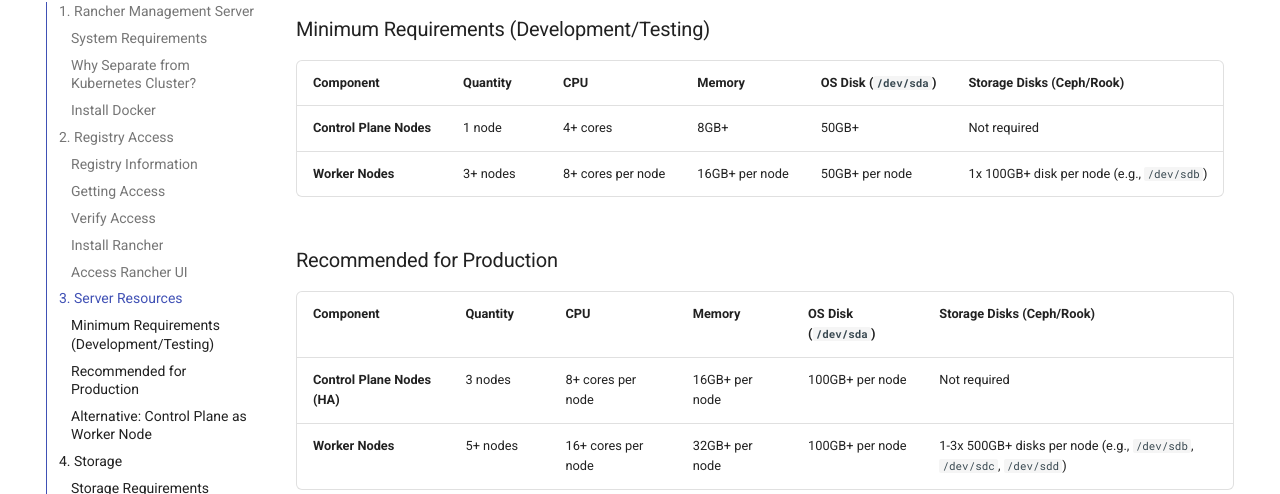
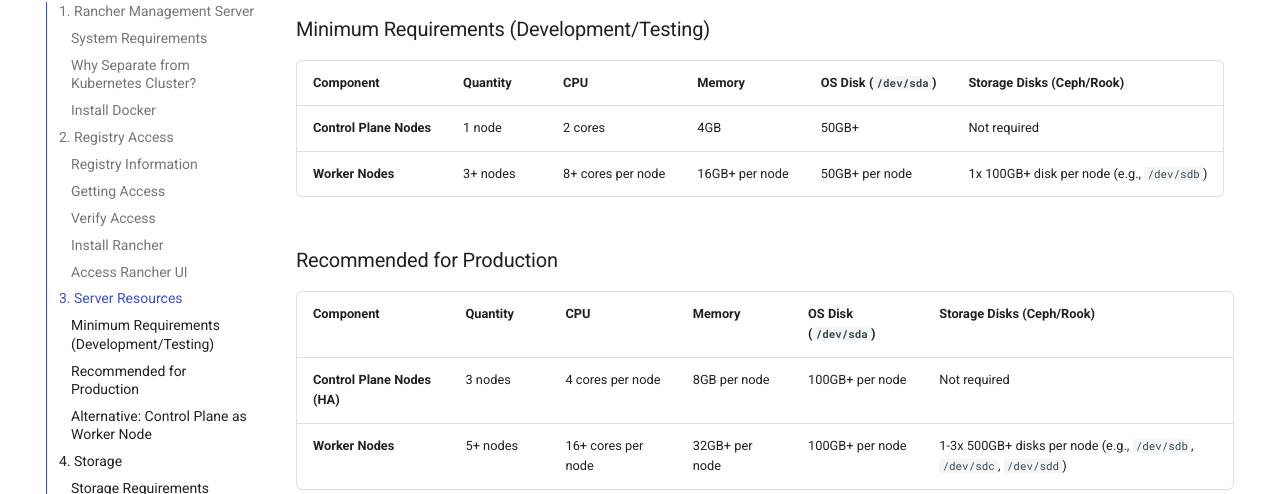
Before and after one commit to amreinch/lyra-docs, an MkDocs documentation site: the page built from docs/installation/prerequisites.md, in a window 1280 px wide and 900 px high, scrolled down 4052 px. Shown: the part 140-634 px from the top of the window. Built offline with MkDocs 1.6.1 and Material for MkDocs 9.7.7, drawn with Linux system fonts in a browser that asks for light colours; comment, search, counter and statistics services are not loaded.

Commit message:
Reduce control plane resource requirements to realistic levels
- Minimum: 2 cores, 4GB (was 4 cores, 8GB)
- Production: 4 cores, 8GB per node (was 8 cores, 16GB)
- Control plane only runs K8s components (API, etcd, scheduler)
- No application workloads on control plane in dedicated mode
- More accurate and cost-effective requirements

```diff
--- a/docs/installation/prerequisites.md
+++ b/docs/installation/prerequisites.md
@@ -182,14 +182,14 @@ Lyra Platform requires a Kubernetes cluster with adequate server resources.
 
 | Component | Quantity | CPU | Memory | OS Disk (`/dev/sda`) | Storage Disks (Ceph/Rook) |
 |-----------|----------|-----|--------|---------------------|---------------------------|
-| **Control Plane Nodes** | 1 node | 4+ cores | 8GB+ | 50GB+ | Not required |
+| **Control Plane Nodes** | 1 node | 2 cores | 4GB | 50GB+ | Not required |
 | **Worker Nodes** | 3+ nodes | 8+ cores per node | 16GB+ per node | 50GB+ per node | 1x 100GB+ disk per node (e.g., `/dev/sdb`) |
 
 ### Recommended for Production
 
 | Component | Quantity | CPU | Memory | OS Disk (`/dev/sda`) | Storage Disks (Ceph/Rook) |
 |-----------|----------|-----|--------|---------------------|---------------------------|
-| **Control Plane Nodes (HA)** | 3 nodes | 8+ cores per node | 16GB+ per node | 100GB+ per node | Not required |
+| **Control Plane Nodes (HA)** | 3 nodes | 4 cores per node | 8GB per node | 100GB+ per node | Not required |
 | **Worker Nodes** | 5+ nodes | 16+ cores per node | 32GB+ per node | 100GB+ per node | 1-3x 500GB+ disks per node (e.g., `/dev/sdb`, `/dev/sdc`, `/dev/sdd`) |
 
 **Important Notes:**
```
